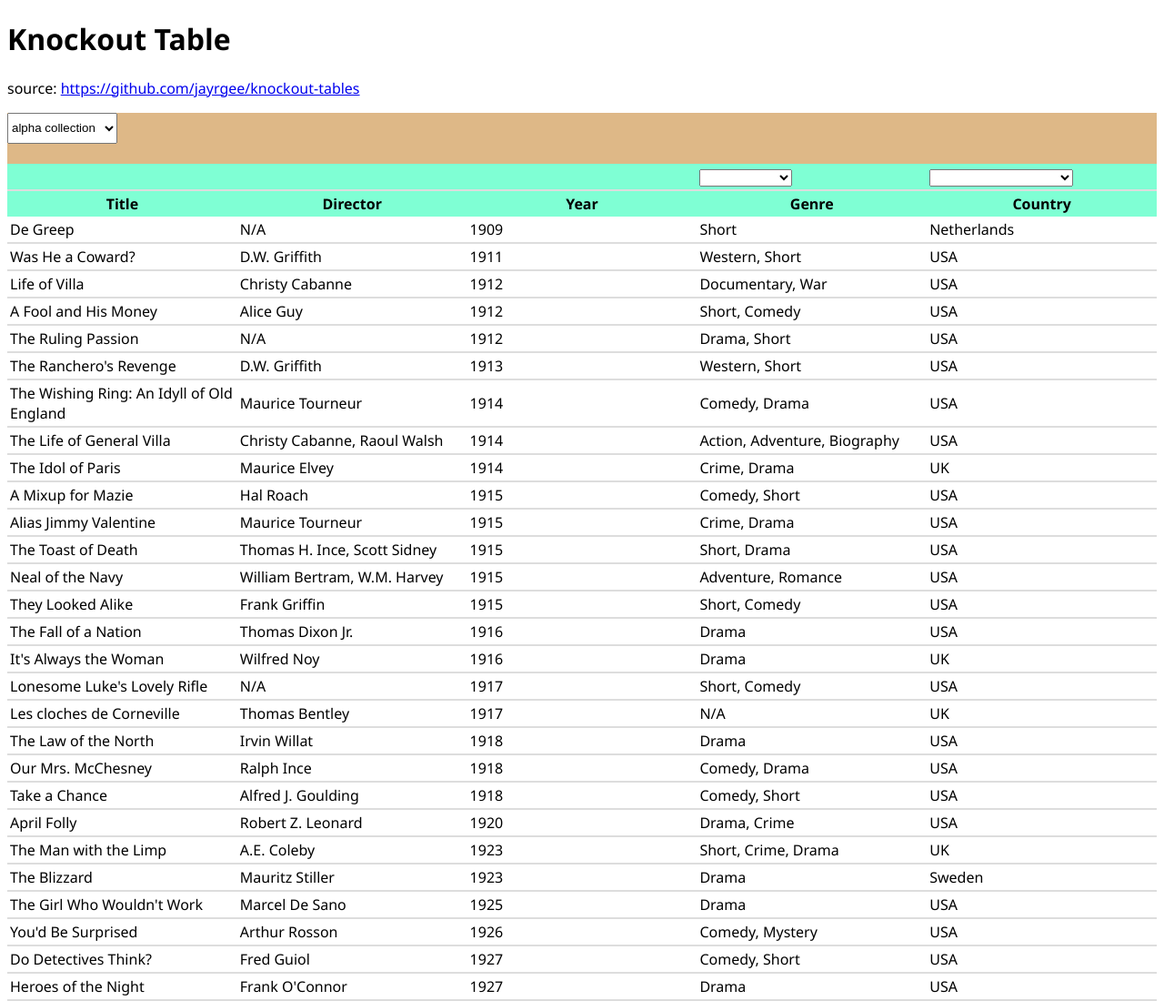
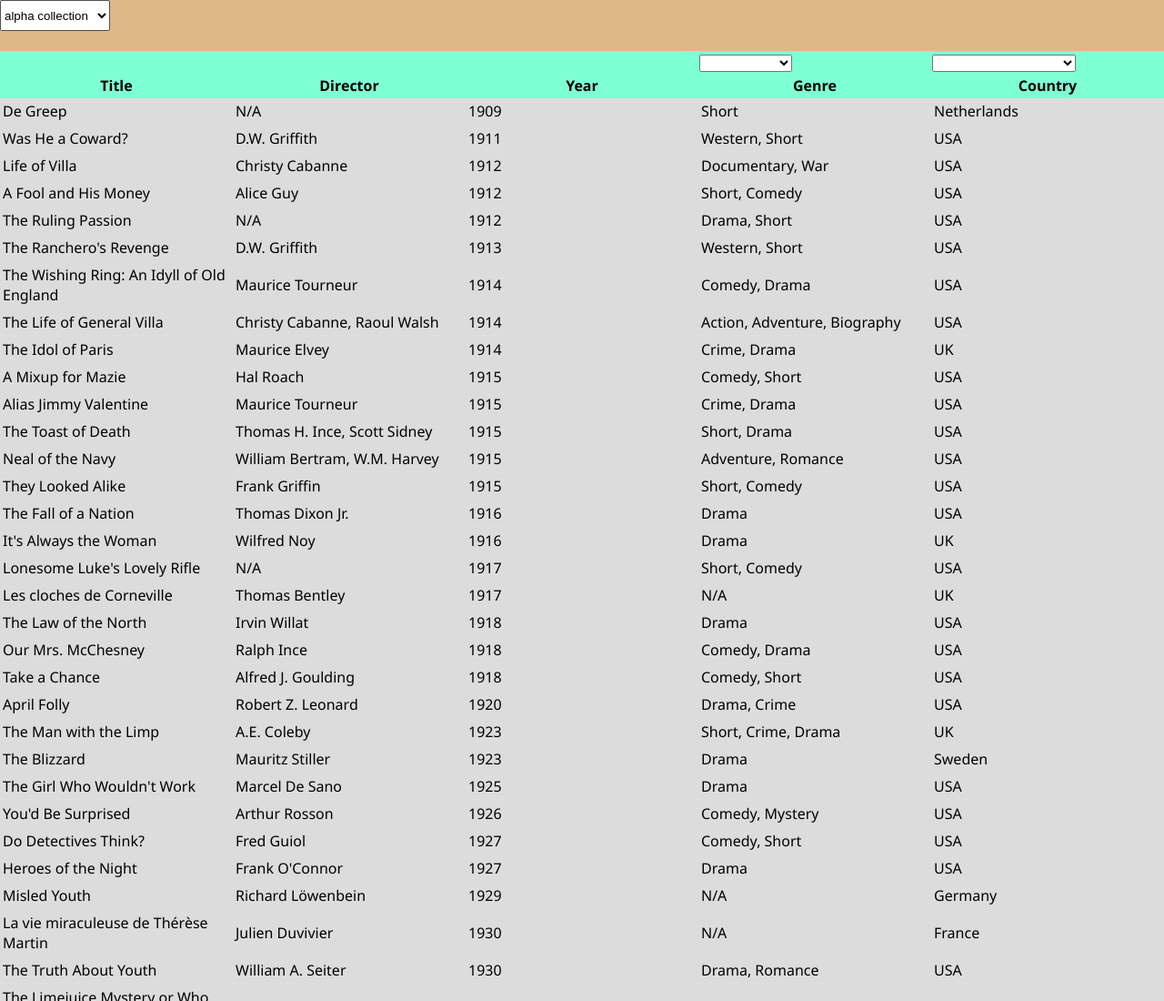
Before and after one commit to jayrgee/knockout-tables, a website: page public/index.html in a window 1280 px wide. Shown: the top 1100 px of the page at 91% size. Drawn offline with Linux system fonts and the light colour scheme.

Commit message:
add highlight property to items

```diff
--- a/public/index.css
+++ b/public/index.css
@@ -1,3 +1,6 @@
+body {
+  margin: 0;
+}
 body, option {
   font-family: 'Segoe UI', Tahoma, Geneva, Verdana, sans-serif;
 }
@@ -17,14 +20,26 @@ div.sticky-header {
   background-color: burlywood;
 }
 
+tr.highlight {
+  background-color: gold;
+}
+
+tr.nohighlight {
+  background-color: gainsboro;
+}
+
 th {
   width: 20%;
   padding: 3px;
 }
 
-td {
+tbody td {
   padding: 3px;
   border-bottom: #ddd 2px solid;
+}
+
+tfoot {
+  height: 900px;
 }
 
 table {
--- a/public/index.html
+++ b/public/index.html
@@ -10,8 +10,8 @@
   </head>
   <body>
     <div id="content">
-      <h1>Knockout Table</h1>
-      <p>source: <a href="https://github.com/jayrgee/knockout-tables">https://github.com/jayrgee/knockout-tables</a></p>
+      <!-- <h1>Knockout Table</h1>
+      <p>source: <a href="https://github.com/jayrgee/knockout-tables">https://github.com/jayrgee/knockout-tables</a></p> -->
       <div class="sticky-header">
         <select id="collection" data-bind="options: collections"></select>
       </div>
@@ -39,7 +39,7 @@
           </tr>
         </thead>
         <tbody data-bind="foreach: filmsToShow, childrenComplete: myPostProcessingLogic">
-          <tr>
+          <tr data-bind="css: { nohighlight: highlight !== true }">
             <td data-bind="text: Title"></td>
             <td data-bind="text: Director"></td>
             <td data-bind="text: Year"></td>
@@ -47,49 +47,8 @@
             <td data-bind="text: Country"></td>
           </tr>
         </tbody>
+        <tfoot><tr><td colspan="5"></td></tr></tfoot>
       </table>
-      <br>
-      <br>
-      <br>
-      <br>
-      <br>
-      <br>
-      <br>
-      <br>
-      <br>
-      <br>
-      <br>
-      <br>
-      <br>
-      <br>
-      <br>
-      <br>
-      <br>
-      <br>
-      <br>
-      <br>
-      <br>
-      <br>
-      <br>
-      <br>
-      <br>
-      <br>
-      <br>
-      <br>
-      <br>
-      <br>
-      <br>
-      <br>
-      <br>
-      <br>
-      <br>
-      <br>
-      <br>
-      <br>
-      <br>
-      <br>
-      <br>
-      <br>
     </div>
     <script src="knockout-latest.js"></script>
     <script src="index.js"></script>
--- a/public/index.js
+++ b/public/index.js
@@ -5,6 +5,12 @@ const APP_MODEL = {};
   fetch('films.json')
     .then((response) => response.json())
     .then((data) => data.sort((a, b) => (a.Year > b.Year ? 1 : -1)))
+    .then((data) =>
+      data.map((i) => {
+        i.highlight = i.Year > '1999' ? true : false;
+        return i;
+      })
+    )
     .then((data) => {
       model.data = data;
 
@@ -48,27 +54,40 @@ const APP_MODEL = {};
         // get selection criteria
         const genre = model.genreToShow();
         const country = model.countryToShow();
-
-        model.filterResult = ko.utils.arrayFilter(data, function (film) {
-          return (
+        return ko.utils.arrayFilter(
+          data,
+          (film) =>
             (genre === BLANK || film.Genre.indexOf(genre) >= 0) &&
             (country === BLANK || film.Country.indexOf(country) >= 0)
-          );
-        });
-
-        return model.filterResult;
+        );
       }, model);
 
       model.myPostProcessingLogic = () => {
-        const index = model.filterResult.map(i => i.Year).findIndex(i => i > '1999');
+        const index = model.scrollIndex;
         console.log(`myPostProcessingLogic: ${index}`);
         const rows = document.querySelectorAll('tbody tr');
-        if (index > 4 & rows.length > 4) {
-          rows[index - 4].scrollIntoView();
+
+        if (index > 8 && rows.length > 8) {
+          rows[index - 8].scrollIntoView();
+        } else if (index > 3) {
+          window.scrollTo(0, 28.6 * (index - 3));
         } else {
-          window.scrollTo(0,0);
+          console.log('window scroll top');
+          window.scrollTo(0, 0);
         }
       };
+
+      model.scrollIndex = data
+        .map((i) => i.highlight)
+        .findIndex((i) => i === true);
+
+      model.filmsToShow.subscribe((updated) => {
+        //console.log(updated);
+        model.scrollIndex = updated
+          .map((i) => i.highlight)
+          .findIndex((i) => i === true);
+        console.log(`model.scrollIndex: ${model.scrollIndex}`);
+      });
 
       ko.applyBindings(model);
     });
```
